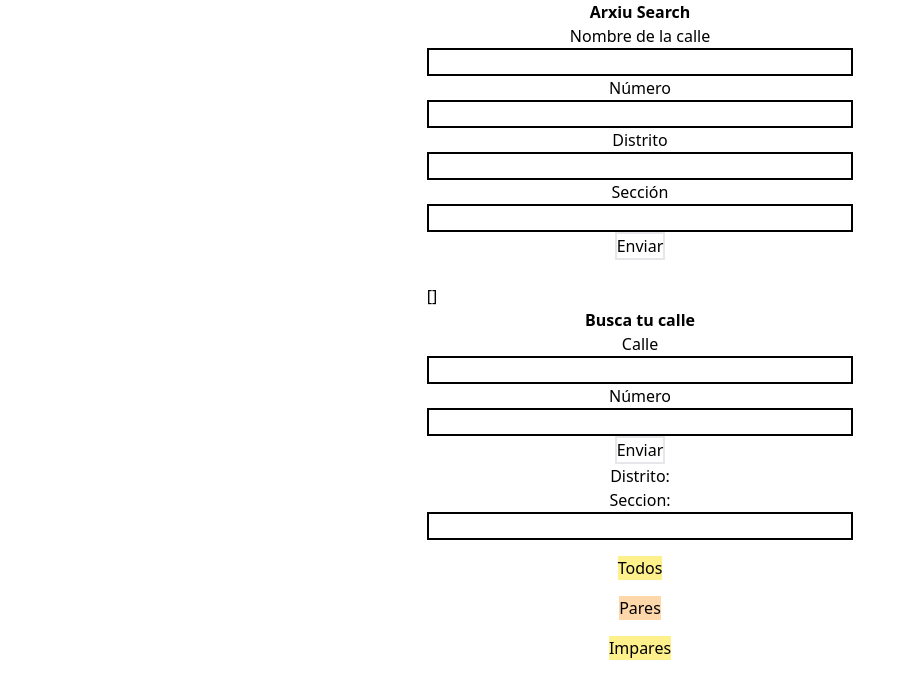
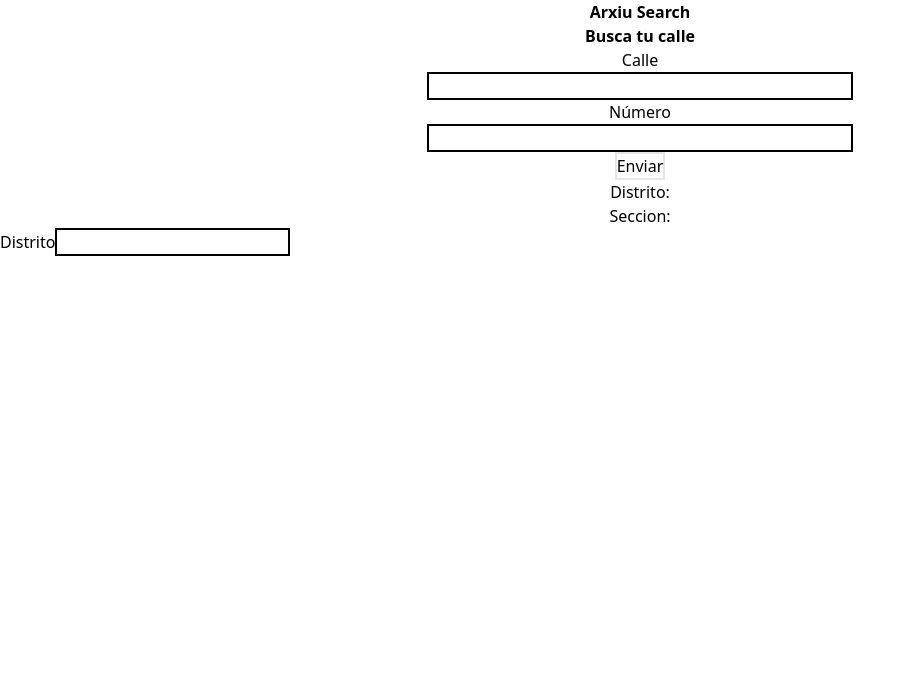
Before and after one commit to LilaSarfson/arxiusearch, a React (Create React App) app: page / in a window 1280 px wide. Shown: the top 698 px of the page, without its empty margins (0-915 px from the left). Built offline with nearby package versions, Linux system fonts and the light colour scheme.

Commit message:
filtrar por distrito

```diff
--- a/src/App.js
+++ b/src/App.js
@@ -1,14 +1,16 @@
 import FormView from "./components/FormView";
 import Search from "./components/Search";
 import NumberGeneration from "./components/NumberGeneration";
+import FilterData from "./components/FilteredData";
 import './index.css'
 function App() {
   return (
   <>
   <h1 className="text-center font-bold">Arxiu Search</h1>
-  <FormView/>
+  {/* <FormView/> */}
   <Search/>
-  <NumberGeneration/>
+  {/* <NumberGeneration/> */}
+  <FilterData/>
   </>
   );
 }
--- /dev/null
+++ b/src/components/FilteredData.js
@@ -0,0 +1,8 @@
+export default function FilterData (){
+    return(
+        <>
+        <label>Distrito</label>
+        <input className="border-2 border-solid border-black" type='text'></input>
+        </>
+    )
+}
--- a/src/components/Search.js
+++ b/src/components/Search.js
@@ -12,7 +12,6 @@ export default function Search (){
 const handleClick = (e) =>{
     e.preventDefault();
     let newdata = data.filter((calles)=> calles.calle === (calle.toLowerCase()).trim());
-    console.log(newdata)
     if(newdata.length != 0){
         if(newdata[0].numero === num || newdata[0].numero === 'toda') { //Controlo las calles con toods los número en el mismo sitio
             setFindedData(newdata[0])
@@ -21,10 +20,7 @@ const handleClick = (e) =>{
             Object.entries(newdata).forEach(([key, value]) => {
                 let findedNum = (value.numero).includes(parseInt(num))
                 console.log(findedNum)
-                findedNum ? setFindedData(newdata[key]) : setActiveNum(true);setTimeout(() => {
-                    setActiveNum(false);
-                }, "5000")
-
+                findedNum ? setFindedData(newdata[key]) : console.log('ese numero chungi')
               });
             }
     }
```
